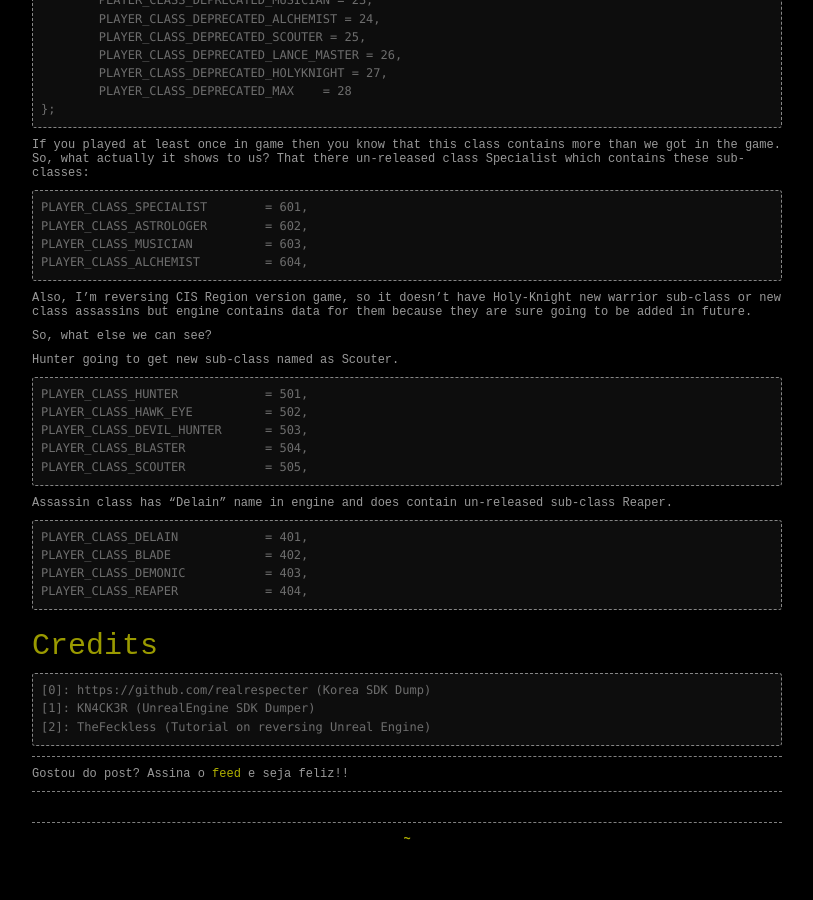
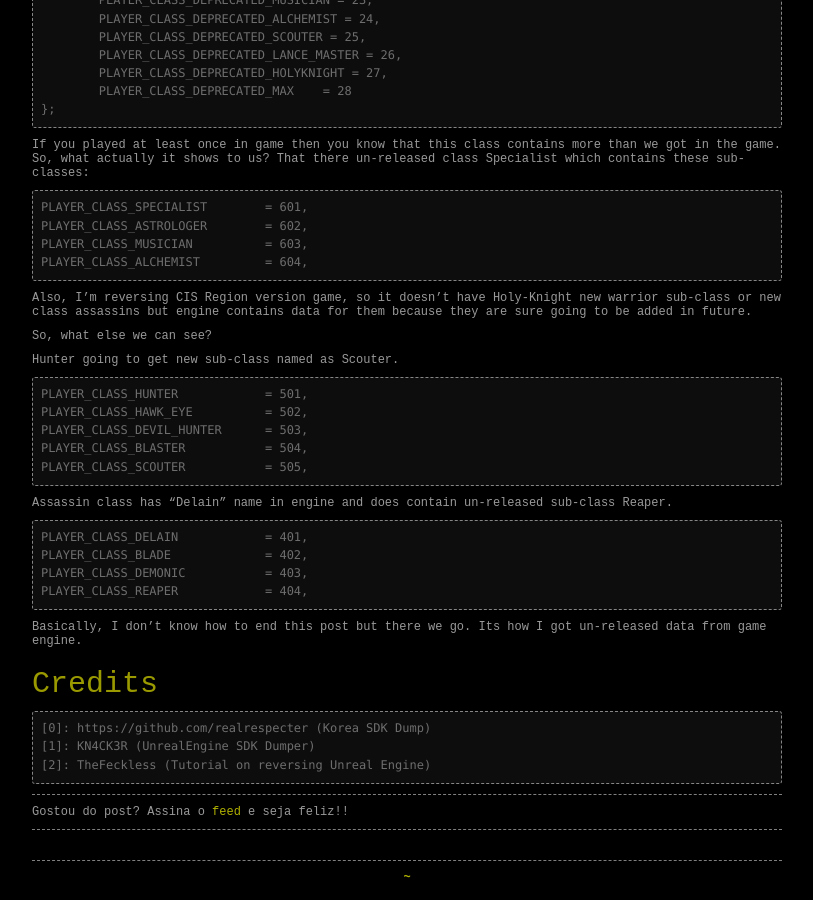
Before and after one commit to cpz/cpz.github.io, a Jekyll site: the page built from _posts/2020/2020-01-17-Lost-Ark-Reversing.md, in a window 1280 px wide and 900 px high, scrolled down 1063 px. Shown: the whole window, without its empty margins (233-1046 px from the left). Built offline with Jekyll 4.4.1, drawn with Linux system fonts in a browser that asks for light colours; comment, search, counter and statistics services are not loaded; before the commit the page ends 1925 px from its top, so only the background shows below that.

Commit message:
Update 2020-01-17-Lost-Ark-Reversing.md

```diff
--- a/_posts/2020/2020-01-17-Lost-Ark-Reversing.md
+++ b/_posts/2020/2020-01-17-Lost-Ark-Reversing.md
@@ -95,6 +95,8 @@ PLAYER_CLASS_DEMONIC           = 403,
 PLAYER_CLASS_REAPER            = 404,
 ~~~
 
+Basically, I don't know how to end this post but there we go. Its how I got un-released data from game engine.
+
 ## Credits
 
 ~~~
```
